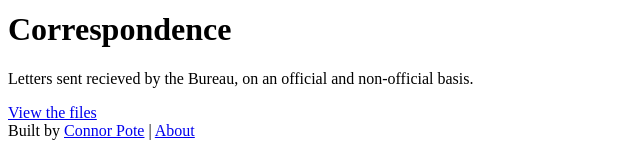
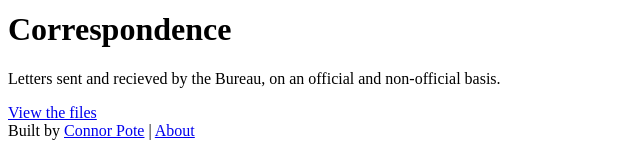
Before and after one commit to cpotey/FBC-Files, a Gatsby site: page /correspondence in a window 1280 px wide. Shown: the part 642-797 px from the top of the page, 0-640 px from the left. Built offline with nearby package versions, Linux system fonts and the light colour scheme; Gatsby itself is replaced by a stand-in of ours.

```diff
--- a/src/pages/correspondence/index.js
+++ b/src/pages/correspondence/index.js
@@ -31,8 +31,8 @@
         <h1 className="category-title">{pageTitle}</h1>
         <div className="content">
           <p>
-            Letters sent recieved by the Bureau, on an official and non-official
-            basis.
+            Letters sent and recieved by the Bureau, on an official and
+            non-official basis.
           </p>
         </div>
         <Link className="btn" to="agent-death-notification">
```
